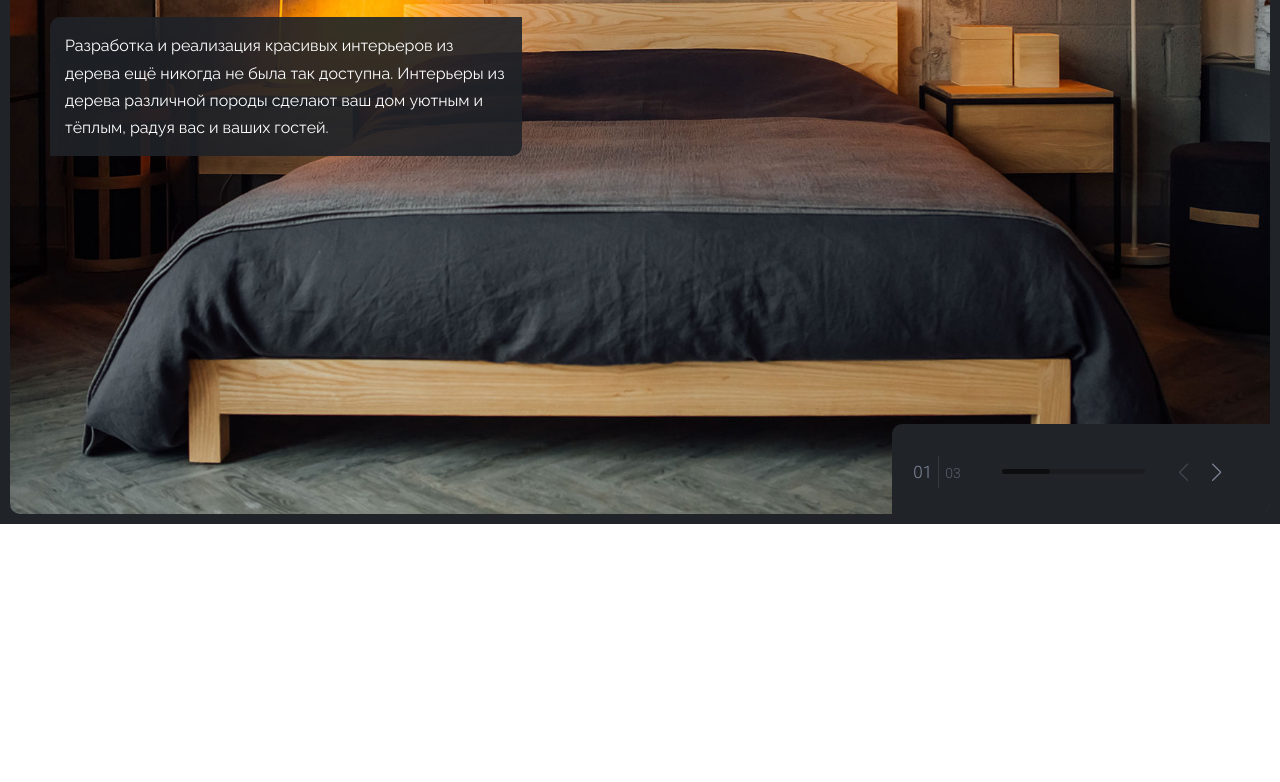
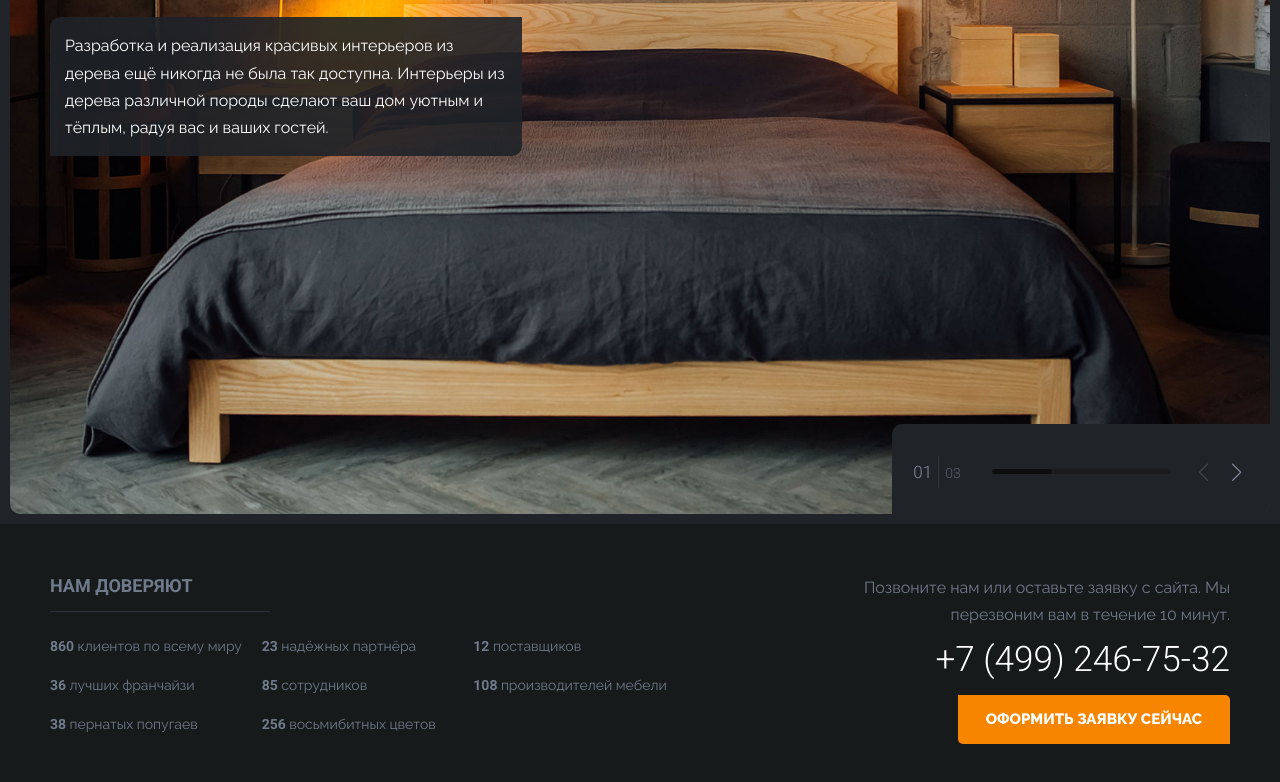
Before and after one commit to alexxuss1996/Woodtech, a website: page app/index.html in a window 1280 px wide. Shown: the part 276-1058 px from the top of the page. Before the commit the page ends 800 px from the top, so only its background shows below. Drawn offline with nearby package versions, Linux system fonts and the light colour scheme; files that its build step writes are made by us from their sources; files whose address does not match are found by name.

Commit message:
Add Trust Section

```diff
--- a/app/index.html
+++ b/app/index.html
@@ -5,7 +5,6 @@
 	<div class="swiper home-header__slider">
 		<!-- Additional required wrapper -->
 		<div class="swiper-wrapper">
-			<!-- Slides -->
 			<div class="swiper-slide header-slider__slide">
 				<img src="images/dist/portfolio/interior-3.jpg" alt="Header Slide 1" class="header-slider__bg">
 			</div>
@@ -24,7 +23,6 @@
 		<div class="swiper-scrollbar header-slider__scrollbar"></div>
 
 		<div class="header-slider__navigation">
-
 			<div class="header-slider__button-prev swiper-button-prev"></div>
 			<div class="header-slider__button-next swiper-button-next"></div>
 		</div>
@@ -66,8 +64,33 @@
 
 			</div>
 		</div>
-
 	</div>
 </header>
+<section class="s-trust">
+	<div class="container">
+		<div class="trust__inner">
+			<div class="trust__teasers">
+				<h2 class="trust__title">Нам доверяют</h2>
+				<ul class="teaser__list">
+					<li class="teaser__item"><span class="teaser__number">860</span>клиентов по всему миру</li>
+					<li class="teaser__item"><span class="teaser__number">23</span>надёжных партнёра</li>
+					<li class="teaser__item"><span class="teaser__number">12</span>поставщиков</li>
+					<li class="teaser__item"><span class="teaser__number">36</span>лучших франчайзи</li>
+					<li class="teaser__item"><span class="teaser__number">85</span>сотрудников</li>
+					<li class="teaser__item"><span class="teaser__number">108</span>производителей мебели</li>
+					<li class="teaser__item"><span class="teaser__number">38</span>пернатых попугаев</li>
+					<li class="teaser__item"><span class="teaser__number">256</span>восьмибитных цветов</li>
+				</ul>
+			</div>
+			<div class="trust__call">
+				<p class="call__description">
+					Позвоните нам или оставьте заявку с сайта. Мы перезвоним вам в течение 10 минут.
+				</p>
+				<a href="tel:+74992467532" class="call__phone-number">+7 (499) 246-75-32</a>
+				<a href="#" class="call__button button">Оформить заявку сейчас</a>
+			</div>
+		</div>
+	</div>
+</section>
 
 <!--#include virtual="/parts/bottom.html" -->
--- a/app/sass/_config.scss
+++ b/app/sass/_config.scss
@@ -5,6 +5,7 @@ $dark: #202328;
 $deep-dark: #171A1A;
 $text-color: #333;
 $dark-div: #2D3038;
+$dark-header: #6F7A8B;
 $light-bg: #FAFAFA;
 $light-disabled: #E4E6E8;
 $light-div: #E7E7E8;
@@ -68,7 +69,7 @@ body {
   font-family: $userfont;
   font-size: $fontsize;
   line-height: $lineheight;
-  color: $text-color;
+  color: $text-light-color;
   min-width: 320px;
   position: relative;
   overflow-x: hidden;
--- a/app/sass/blocks/_general.scss
+++ b/app/sass/blocks/_general.scss
@@ -6,6 +6,31 @@ ul {
 	padding: 0;
 }
 
+section, footer {
+	position: relative;
+	padding: 4% 0;
+}
+
+.button {
+	display: inline-block;
+	border: none;
+	color: #FFF;
+	background-color: $accent;
+	text-transform: uppercase;
+	text-decoration: none;
+	font-family: 'Raleway', sans-serif;
+	font-weight: 800;
+	font-size: 15px;
+	padding: 12px 28px;
+	border-radius: 0 5px 0 5px;
+	transition: all 0.3s ease;
+	&:hover {
+		background-color: lighten($accent, 5%);
+		color: #FEFEFE;
+	}
+}
+/*------------------Header------------------*/
+
 .home-header {
 	padding: 10px;
 	background-color: $dark;
@@ -13,7 +38,6 @@ ul {
 	min-height: 100vh;
 	height: 650px;
 	position: relative;
-
 	.header__content {
 		padding: 40px 0;
 		position: absolute;
@@ -53,7 +77,6 @@ ul {
 			}
 		}
 	}
-
 	.navbar__social {
 		display: flex;
 		justify-content: space-between;
@@ -89,7 +112,6 @@ ul {
 		font-size: 3.8rem;
 		font-weight: 300;
 		margin-top: 40px;
-
 	}
 	.hero__secondary-title {
 		background-color: $accent;
@@ -114,12 +136,10 @@ ul {
 	height: 100%;
 	overflow: hidden;
 	position: relative;
-
 	.header-slider__slide {
 		width: 100%;
 		height: 100%;
 		overflow: hidden;
-
 		.header-slider__bg {
 			display: block;
 			object-fit: cover;
@@ -149,7 +169,7 @@ ul {
 		position: relative;
 		bottom: 0;
 		height: 28px;
-		margin-right: 30px;
+		margin-right: 20px;
 		.pagination-current,
 		.pagination-total {
 			height: 28px;
@@ -167,7 +187,7 @@ ul {
 	}
 	.header-slider__scrollbar {
 		height: 5px;
-		width: 40%;
+		width: 50%;
 		background-color: #1A1C20;
 		.swiper-scrollbar-drag {
 			cursor: pointer;
@@ -175,7 +195,6 @@ ul {
 	}
 	.header-slider__navigation {
 		width: 80px;
-		margin: 0 20px;
 		align-self: center;
 		position: absolute;
 		right: 10px;
@@ -190,3 +209,80 @@ ul {
 		}
 	}
 }
+
+/*------------------Trust Section------------------*/
+
+.s-trust {
+	background-color: $deep-dark;
+	color: $dark-header;
+	.trust__inner {
+		display: flex;
+		justify-content: space-between;
+		.trust__teasers {
+			align-self: flex-start;
+			width: 66.6666666%;
+		}
+	}
+	.trust__title {
+		font-size: 18px;
+		font-family: 'Roboto', sans-serif;
+		font-weight: 700;
+		text-transform: uppercase;
+		padding-bottom: 15px;
+		margin-bottom: 15px;
+		position: relative;
+		&::after {
+			content: '';
+			position: absolute;
+			display: block;
+			width: 220px;
+			height: 1px;
+			bottom: 0;
+			background-color: $dark-div;
+		}
+	}
+}
+
+.trust__call {
+	display: flex;
+	flex-direction: column;
+	width: 33.3333333%;
+	text-align: right;
+	.call__description {
+		margin-bottom: 10px;
+	}
+	.call__phone-number {
+		text-decoration: none;
+		font-size: 2.2em;
+		color: #FFF;
+		font-family: 'Roboto' sans-serif;
+		font-weight: 300;
+		line-height: 1.2;
+		margin-bottom: 15px;
+		transition: all 0.3s ease;
+		&:hover {
+			color: #e7e7e7;
+		}
+	}
+	.call__button {
+		align-self: flex-end;
+		margin-bottom: 10px;
+	}
+}
+
+.teaser__list {
+	display: flex;
+	flex-wrap: wrap;
+	.teaser__item {
+		font-size: 14px;
+		flex: 0 1 25%;
+		margin: 8px 15px 8px 0;
+		.teaser__number {
+			font-family: 'Roboto', sans-serif;
+			font-weight: 700;
+			&::after {
+				content: '\20';
+			}
+		}
+	}
+}
```
Also changed, not shown: app/css/app.min.css.
